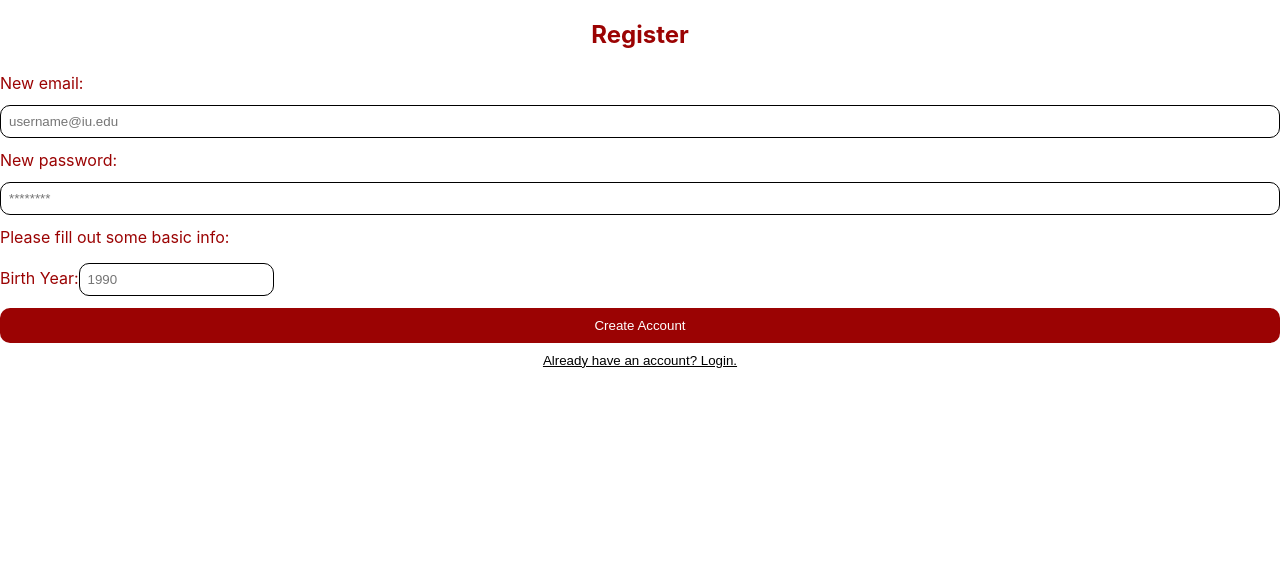
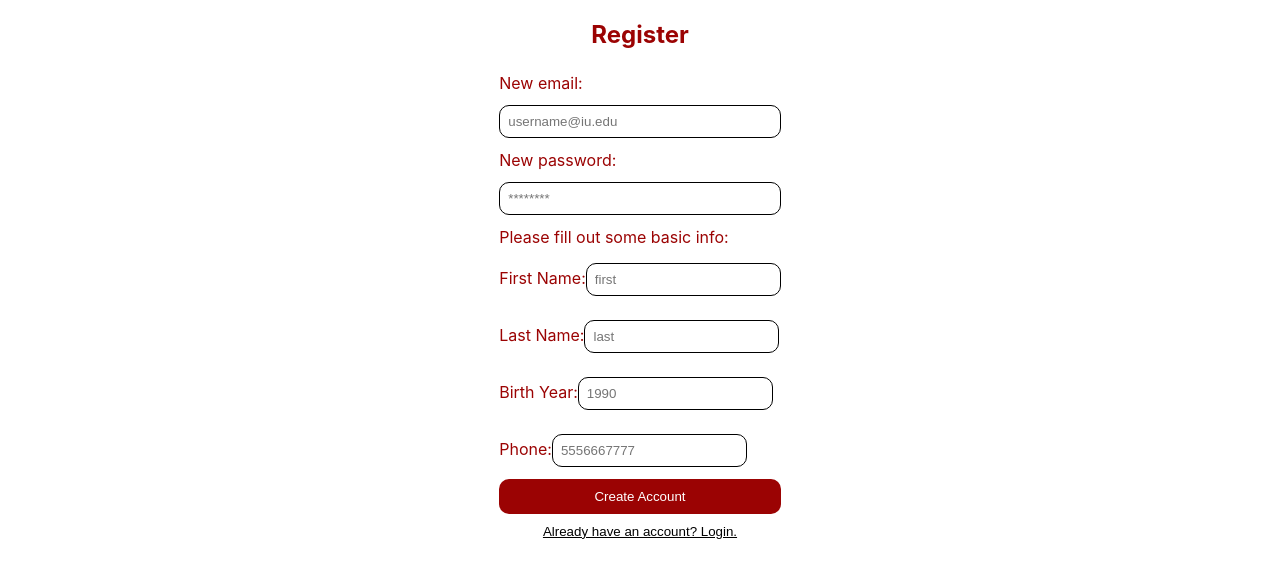
Before and after one commit to pranav1421998/LuddyLan, a React (Create React App) app: page /register in a window 1280 px wide. Shown: the top 578 px of the page. Built offline with nearby package versions, Linux system fonts and the light colour scheme; no server answers.

Commit message:
register page changes

```diff
--- a/src/App.css
+++ b/src/App.css
@@ -35,7 +35,7 @@ button {
   margin:auto;
 }
 
-.login-form, .register-form, .createpassword-form {
+.login-form, .register-form, .register-container, .createpassword-form {
   display: flex;
   flex-direction: column;
   margin:auto;
--- a/src/Register.js
+++ b/src/Register.js
@@ -7,6 +7,9 @@ export const Register = () => {
     const [email, setEmail] = useState('');
     const [pass, setPass] = useState('');
     const [byear, setByear] = useState('');
+    const [first, setFirst] = useState('');
+    const [last, setLast] = useState('');
+    const [phone, setPhone] = useState('');
 
     const navigate = useNavigate();
 
@@ -38,10 +41,18 @@ export const Register = () => {
                 <input value={pass} onChange={(e) => setPass(e.target.value)} type="password" placeholder="********" id="password" name="Password" />
 
                 <label>Please fill out some basic info:</label>
+                <label htmlFor="first">First Name:
+                <input value={first} onChange={(e) => setFirst(e.target.value)}type="first" placeholder="first" id="first" name="first" />
+                </label>
+                <label htmlFor="last">Last Name:
+                <input value={last} onChange={(e) => setLast(e.target.value)}type="last" placeholder="last" id="last" name="last" />
+                </label>
                 <label htmlFor="byear">Birth Year:
-                <input value={byear} onChange={(e) => setByear(e.target.value)}type="byear" placeholder="1990" id="byear" name="byer" />
+                <input value={byear} onChange={(e) => setByear(e.target.value)}type="byear" placeholder="1990" id="byear" name="byear" />
                 </label>
-
+                <label htmlFor="phone">Phone:
+                <input value={phone} onChange={(e) => setPhone(e.target.value)}type="phone" placeholder="5556667777" id="phone" name="phone" />
+                </label>
                 <button type="submit" onClick={handleSubmit}>Create Account</button>
             </form>
             <button className="link-btn" onClick={() => navigate("/")}>Already have an account? Login.</button>
```
